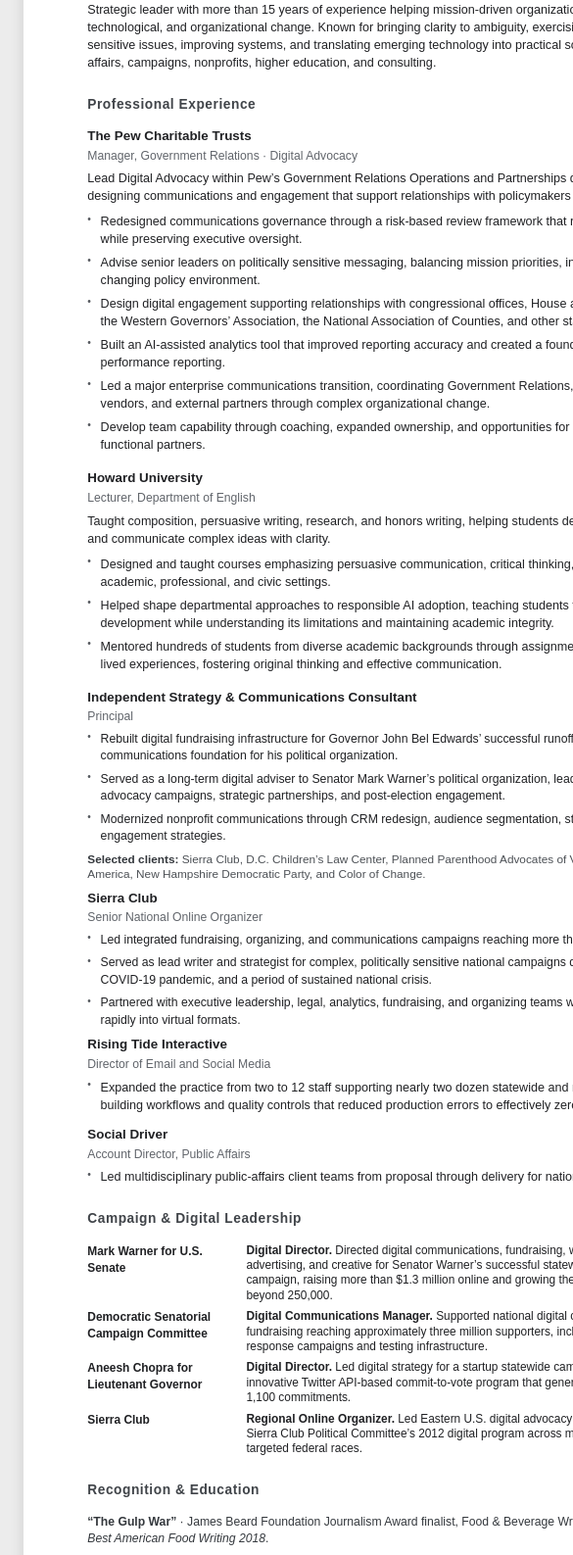
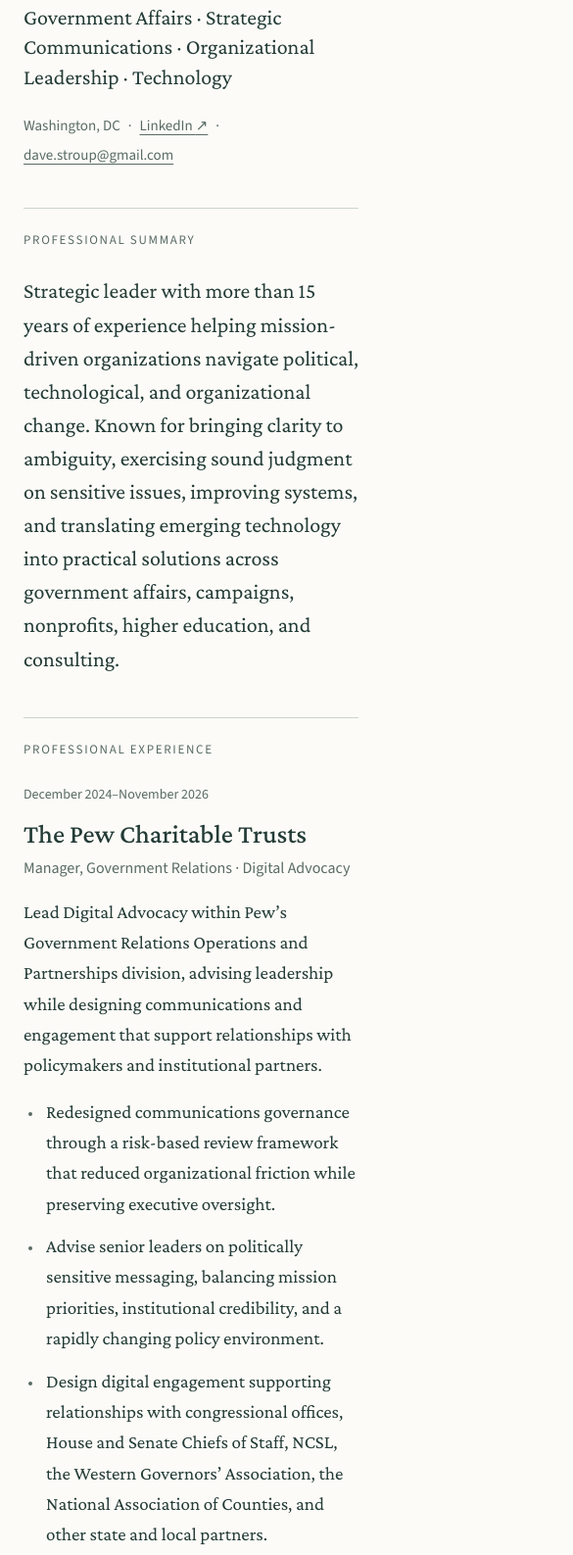
Before and after one commit to davestroup/davestroup.github.io, a plain HTML site: page resume/index.html in a window 390 px wide. Shown: the part 214-1801 px from the top of the page at 98% size, 585 px wide, since content can reach past the window. Drawn offline with nearby package versions, Linux system fonts and the light colour scheme.

Commit message:
Publish editorial resume with Google Fonts and PDF print layout

```diff
--- a/resume/index.html
+++ b/resume/index.html
@@ -3,76 +3,30 @@
 <head>
 <meta charset="utf-8">
 <title>Dave Stroup - Resume</title>
-<style>
-@page { size: Letter; margin: 0.55in 0.68in 0.42in; }
-:root {
-  --ink:#202124; --muted:#61656b; --faint:#8a8e94;
-  --serif:"Crimson Pro","EB Garamond",Georgia,serif;
-  --sans:"Source Sans 3","Clear Sans",Arial,sans-serif;
-}
-*{box-sizing:border-box}
-html,body{margin:0;padding:0;background:#fff;color:var(--ink)}
-body{font-family:var(--sans);font-size:9.45pt;line-height:1.43;-webkit-print-color-adjust:exact;print-color-adjust:exact}
-.page{break-after:auto}
-.page-break{break-before:page}
-header{margin-bottom:18pt}
-h1{font-family:var(--serif);font-weight:600;font-size:26pt;line-height:1;margin:0 0 5pt;letter-spacing:-.25pt}
-.identity{font-size:9.65pt;line-height:1.25;margin:0 0 4pt;color:#3d4146}
-.contact{font-size:8.8pt;color:var(--muted);margin:0}
-section{margin-top:18pt}
-.section-title{font-size:10.3pt;font-weight:600;letter-spacing:.04em;color:#404449;margin:0 0 11pt}
-.summary{margin:0;max-width:6.85in}
-.role{margin:0 0 13pt;break-inside:avoid}
-.role-head{display:grid;grid-template-columns:minmax(0,1fr) auto;column-gap:18pt;align-items:baseline;margin-bottom:3pt}
-.org{font-size:10.05pt;font-weight:600;line-height:1.16;margin:0}
-.dates{font-size:8.9pt;color:var(--muted);white-space:nowrap;text-align:right}
-.job-title{font-size:9.15pt;color:var(--muted);margin:1pt 0 5pt;line-height:1.2}
-.role-summary{margin:0 0 6pt}
-ul{list-style:none;margin:0;padding:0}
-li{position:relative;margin:0 0 4.5pt;padding-left:10pt;line-height:1.43}
-li::before{content:"•";position:absolute;left:0;top:-.05em;font-size:.82em;color:#55595e}
-.compact .role-summary{margin-bottom:0}
-.compact{margin-bottom:10pt}
-.client-list{margin:5pt 0 0;font-size:8.85pt;line-height:1.34;color:#4c5055}
-.client-list strong{font-weight:600;color:#34383d}
-.campaign-entry{display:grid;grid-template-columns:1.55in minmax(0,1fr) .72in;gap:10pt;margin:0 0 4.5pt;break-inside:avoid}
-.campaign-role{font-size:8.95pt;font-weight:600}
-.campaign-text{font-size:8.9pt;line-height:1.30}
-.campaign-date{font-size:8.55pt;color:var(--muted);text-align:right;white-space:nowrap}
-.edu{margin:0 0 7pt}
-.edu strong{font-weight:600}
-.recognition{font-size:9.05pt;color:#44484d}
-.recognition-item{margin:0 0 9pt;font-size:9.15pt;line-height:1.36;color:#34383d}
-.recognition-item strong{font-weight:600}
-a{color:inherit;text-decoration:none}
- .page-two{font-size:9.2pt;line-height:1.38}
- .page-two section{margin-top:8pt}
- .page-two .role{margin-bottom:6pt}
- .page-two .campaign-entry{margin-bottom:3pt}
- .page-two .recognition-item{margin-bottom:6pt}
- .page-two .edu{margin-bottom:5pt}
-@media screen{
- body{background:#ececec;padding:24px}
- .page{width:8.5in;min-height:11in;margin:0 auto 20px;background:white;padding:.55in .68in .58in;box-shadow:0 2px 14px rgba(0,0,0,.12)}
- @page{margin:0}
-}
-</style>
+<meta name="viewport" content="width=device-width, initial-scale=1">
+<link rel="preconnect" href="https://fonts.googleapis.com">
+<link rel="preconnect" href="https://fonts.gstatic.com" crossorigin>
+<link href="https://fonts.googleapis.com/css2?family=Crimson+Pro:ital,wght@0,400;0,500;0,600;1,400&amp;family=Source+Sans+3:wght@400;500;600&amp;display=swap" rel="stylesheet">
+<link rel="stylesheet" href="resume.css">
+<script src="resume.js" defer></script>
 </head>
 <body>
-<div class="page">
+<a class="skip" href="#experience">Skip to experience</a>
+<main class="page">
+<nav class="topbar" aria-label="Resume controls"><span>Dave Stroup / Résumé</span><button class="print-button" type="button" hidden>Save as PDF <span aria-hidden="true">↗</span></button></nav>
 <header>
   <h1>Dave Stroup</h1>
   <p class="identity">Government Affairs · Strategic Communications · Organizational Leadership · Technology</p>
-  <p class="contact">Washington, DC · dave.stroup@gmail.com · linkedin.com/in/davestroup</p>
+  <p class="contact">Washington, DC <span aria-hidden="true">·</span> <a href="https://www.linkedin.com/in/davestroup/">LinkedIn <span aria-hidden="true">↗</span></a> <span aria-hidden="true">·</span> <a data-email href="mailto:dave.stroup&#64;gmail.com">dave.stroup<span aria-hidden="true"> [at] </span><span class="sr-only"> at </span>gmail.com</a></p>
 </header>
 <section>
   <h2 class="section-title">Professional Summary</h2>
   <p class="summary">Strategic leader with more than 15 years of experience helping mission-driven organizations navigate political, technological, and organizational change. Known for bringing clarity to ambiguity, exercising sound judgment on sensitive issues, improving systems, and translating emerging technology into practical solutions across government affairs, campaigns, nonprofits, higher education, and consulting.</p>
 </section>
 <section>
-  <h2 class="section-title">Professional Experience</h2>
+  <h2 id="experience" class="section-title">Professional Experience</h2>
   <article class="role">
-    <div class="role-head"><h3 class="org">The Pew Charitable Trusts</h3><div class="dates">2024–Present</div></div>
+    <div class="role-head"><h3 class="org">The Pew Charitable Trusts</h3><div class="dates">December 2024–November 2026</div></div>
     <div class="job-title">Manager, Government Relations · Digital Advocacy</div>
     <p class="role-summary">Lead Digital Advocacy within Pew’s Government Relations Operations and Partnerships division, advising leadership while designing communications and engagement that support relationships with policymakers and institutional partners.</p>
     <ul>
@@ -85,7 +39,7 @@
     </ul>
   </article>
   <article class="role">
-    <div class="role-head"><h3 class="org">Howard University</h3><div class="dates">2021–2024</div></div>
+    <div class="role-head"><h3 class="org">Howard University</h3><div class="dates">July 2021–December 2024</div></div>
     <div class="job-title">Lecturer, Department of English</div>
     <p class="role-summary">Taught composition, persuasive writing, research, and honors writing, helping students develop confidence in their voice and communicate complex ideas with clarity.</p>
     <ul>
@@ -94,10 +48,10 @@
       <li>Mentored hundreds of students from diverse academic backgrounds through assignments rooted in their interests and lived experiences, fostering original thinking and effective communication.</li>
     </ul>
   </article>
-  <div class="page-break"></div>
-  <div class="page-two">
+
+  <div class="later-experience">
   <article class="role">
-    <div class="role-head"><h3 class="org">Independent Strategy &amp; Communications Consultant</h3><div class="dates">2016–2024</div></div>
+    <div class="role-head"><h3 class="org">Independent Strategy &amp; Communications Consultant</h3><div class="dates">August 2016–December 2024</div></div>
     <div class="job-title">Principal</div>
     <ul>
       <li>Rebuilt digital fundraising infrastructure for Governor John Bel Edwards’ successful runoff campaign, then established the communications foundation for his political organization.</li>
@@ -107,7 +61,7 @@
     <p class="client-list"><strong>Selected clients:</strong> Sierra Club, D.C. Children’s Law Center, Planned Parenthood Advocates of Virginia, PCCC, LISC, Faithful America, New Hampshire Democratic Party, and Color of Change.</p>
   </article>
   <article class="role">
-    <div class="role-head"><h3 class="org">Sierra Club</h3><div class="dates">2019–2021</div></div>
+    <div class="role-head"><h3 class="org">Sierra Club</h3><div class="dates">September 2019–March 2021</div></div>
     <div class="job-title">Senior National Online Organizer</div>
     <ul>
       <li>Led integrated fundraising, organizing, and communications campaigns reaching more than 1.5 million supporters.</li>
@@ -118,24 +72,24 @@
 </section>
 <section style="margin-top:0">
   <article class="role compact">
-    <div class="role-head"><h3 class="org">Rising Tide Interactive</h3><div class="dates">2015–2016</div></div>
+    <div class="role-head"><h3 class="org">Rising Tide Interactive</h3><div class="dates">June 2015–August 2016</div></div>
     <div class="job-title">Director of Email and Social Media</div>
     <ul>
       <li>Expanded the practice from two to 12 staff supporting nearly two dozen statewide and national campaigns, while building workflows and quality controls that reduced production errors to effectively zero.</li>
     </ul>
   </article>
   <article class="role compact">
-    <div class="role-head"><h3 class="org">Social Driver</h3><div class="dates">2015</div></div>
+    <div class="role-head"><h3 class="org">Social Driver</h3><div class="dates">January 2015–June 2015</div></div>
     <div class="job-title">Account Director, Public Affairs</div>
     <ul><li>Led multidisciplinary public-affairs client teams from proposal through delivery for national advocacy organizations.</li></ul>
   </article>
 </section>
 <section>
   <h2 class="section-title">Campaign &amp; Digital Leadership</h2>
-  <div class="campaign-entry"><div class="campaign-role">Mark Warner for U.S. Senate</div><div class="campaign-text"><strong>Digital Director.</strong> Directed digital communications, fundraising, web strategy, advertising, and creative for Senator Warner’s successful statewide reelection campaign, raising more than $1.3 million online and growing the supporter list beyond 250,000.</div><div class="campaign-date">2014</div></div>
-  <div class="campaign-entry"><div class="campaign-role">Democratic Senatorial Campaign Committee</div><div class="campaign-text"><strong>Digital Communications Manager.</strong> Supported national digital communications and fundraising reaching approximately three million supporters, including rapid-response campaigns and testing infrastructure.</div><div class="campaign-date">2013–2014</div></div>
-  <div class="campaign-entry"><div class="campaign-role">Aneesh Chopra for Lieutenant Governor</div><div class="campaign-text"><strong>Digital Director.</strong> Led digital strategy for a startup statewide campaign, including an innovative Twitter API-based commit-to-vote program that generated more than 1,100 commitments.</div><div class="campaign-date">2013</div></div>
-  <div class="campaign-entry"><div class="campaign-role">Sierra Club</div><div class="campaign-text"><strong>Regional Online Organizer.</strong> Led Eastern U.S. digital advocacy and managed the Sierra Club Political Committee’s 2012 digital program across more than 57 targeted federal races.</div><div class="campaign-date">2011–2013</div></div>
+  <div class="campaign-entry"><div class="campaign-role">Mark Warner for U.S. Senate</div><div class="campaign-text"><strong>Digital Director.</strong> Directed digital communications, fundraising, web strategy, advertising, and creative for Senator Warner’s successful statewide reelection campaign, raising more than $1.3 million online and growing the supporter list beyond 250,000.</div><div class="campaign-date">February 2014–December 2014</div></div>
+  <div class="campaign-entry"><div class="campaign-role">Democratic Senatorial Campaign Committee</div><div class="campaign-text"><strong>Digital Communications Manager.</strong> Supported national digital communications and fundraising reaching approximately three million supporters, including rapid-response campaigns and testing infrastructure.</div><div class="campaign-date">July 2013–February 2014</div></div>
+  <div class="campaign-entry"><div class="campaign-role">Aneesh Chopra for Lieutenant Governor</div><div class="campaign-text"><strong>Digital Director.</strong> Led digital strategy for a startup statewide campaign, including an innovative Twitter API-based commit-to-vote program that generated more than 1,100 commitments.</div><div class="campaign-date">February 2013–June 2013</div></div>
+  <div class="campaign-entry"><div class="campaign-role">Sierra Club</div><div class="campaign-text"><strong>Regional Online Organizer.</strong> Led Eastern U.S. digital advocacy and managed the Sierra Club Political Committee’s 2012 digital program across more than 57 targeted federal races.</div><div class="campaign-date">October 2011–February 2013</div></div>
 </section>
 <section>
   <h2 class="section-title">Recognition &amp; Education</h2>
@@ -144,6 +98,6 @@
   <p class="edu"><strong>Georgetown University</strong> · B.A., Economics, 2006</p>
 </section>
   </div>
-</div>
+<footer>Dave Stroup <span aria-hidden="true">/</span> Government affairs · Communications · Technology</footer></main>
 </body>
 </html>
--- /dev/null
+++ b/resume/resume.css
@@ -0,0 +1,42 @@
+:root{--paper:#fcfbf8;--ink:#233b36;--muted:#596b64;--line:#cdd5cb;--highlight:#e1edce;--serif:"Crimson Pro",Georgia,serif;--sans:"Source Sans 3",Arial,sans-serif;color-scheme:light}
+*{box-sizing:border-box}
+html{scroll-behavior:smooth}
+body{margin:0;background:var(--paper);color:var(--ink);font:19px/1.65 var(--serif)}
+a{color:inherit;text-underline-offset:4px}
+button{font:inherit;cursor:pointer;color:inherit}
+button:focus-visible,a:focus-visible{outline:3px solid #50764a;outline-offset:4px}
+.page{max-width:1080px;padding:28px 64px 40px;margin:auto}
+.preview-banner{text-align:center;background:#e7e9df;padding:9px 18px;font:13px/1.5 var(--sans);color:#45544b}
+.topbar{display:flex;justify-content:space-between;align-items:center;gap:18px;padding-bottom:24px;border-bottom:1px solid var(--line);font:13px/1.5 var(--sans);letter-spacing:.1em;text-transform:uppercase}
+.print-button{border:0;border-radius:5px;background:var(--ink);color:var(--paper);padding:12px 19px;font:15px/1.4 var(--sans);letter-spacing:0;text-transform:none}
+header{margin:52px 0 24px}
+h1{font:500 clamp(50px,7vw,78px)/1 var(--serif);letter-spacing:-2px;margin:0 0 22px}
+.identity{max-width:690px;font:400 clamp(22px,3vw,28px)/1.4 var(--serif);margin:0 0 22px}
+.contact{display:flex;flex-wrap:wrap;align-items:center;gap:8px 16px;font:15px/1.5 var(--sans);color:var(--muted);margin:0}
+.annotation-hint{font:13px/1.5 var(--sans);color:var(--muted);margin:0 0 38px}
+section{margin-top:42px}
+.section-title{font:500 13px/1.5 var(--sans);letter-spacing:.13em;text-transform:uppercase;color:var(--muted);border-top:1px solid var(--line);padding-top:22px;margin:0 0 26px;scroll-margin-top:20px}
+.summary{max-width:760px;margin:0;font-size:22px;line-height:1.55}
+.role{position:relative;padding-left:200px;margin-bottom:42px}
+.role-head{margin:0 0 6px}
+.org{font:500 29px/1.2 var(--serif);margin:0}
+.dates{position:absolute;top:5px;left:0;width:160px;font:14px/1.5 var(--sans);color:var(--muted)}
+.job-title{font:16px/1.45 var(--sans);color:var(--muted);margin:0 0 18px}
+.role-summary{margin:0 0 16px}
+ul{padding-left:20px;margin:0}
+li{padding-left:3px;margin:0 0 12px}
+li::marker{font-size:.7em;color:var(--muted)}
+.client-list{font:15px/1.6 var(--sans);color:var(--muted);margin-top:18px}
+.campaign-entry{display:grid;grid-template-columns:180px minmax(0,1fr);gap:5px 20px;margin:0 0 28px}
+.campaign-role{font:500 18px/1.4 var(--sans);grid-column:2}
+.campaign-date{grid-column:1;grid-row:1 / span 2;font:14px/1.5 var(--sans);color:var(--muted);padding-top:3px}
+.campaign-text{grid-column:2}
+.edu,.recognition-item{margin:0 0 22px}.recognition{font:15px/1.5 var(--sans);color:var(--muted)}
+[hidden]{display:none!important}
+footer{font:13px/1.5 var(--sans);color:var(--muted);border-top:1px solid var(--line);padding-top:20px;margin-top:42px}
+.skip{position:absolute;top:-80px;left:20px;background:#fff;padding:10px;z-index:10}.skip:focus{top:10px}
+.sr-only{position:absolute;width:1px;height:1px;overflow:hidden;clip-path:inset(50%)}
+@media(max-width:700px){.page{padding:24px}.role{padding-left:0}.dates{position:static;width:auto;margin-bottom:8px}.role-head{display:flex;flex-direction:column-reverse;gap:6px}.org{font-size:27px}.campaign-entry{display:flex;flex-direction:column;gap:8px}.campaign-date{order:-1}.annotation{position:static;width:100%;margin:14px 0}.annotated{position:static}.contact{gap:8px}.topbar{font-size:12px}.print-button{padding:12px;font-size:14px}}
+@media(prefers-reduced-motion:reduce){html{scroll-behavior:auto}}
+@page{size:Letter;margin:.6in}
+@media print{body{background:#fff;color:#202124;font:10pt/1.4 var(--sans)}.page{max-width:none;padding:0}.topbar,.preview-banner,.annotation-hint,.annotation,footer,.skip{display:none!important}header{margin:0 0 16pt}h1{font-size:30pt;margin:0 0 7pt;letter-spacing:-.5pt}.identity{font:11pt/1.3 var(--sans);margin:0 0 6pt;max-width:none}.contact{font-size:9pt;gap:6pt}.contact a{text-decoration:none}.contact a[href^="https"]::after{content:" (linkedin.com/in/davestroup)"}.summary{font-size:10pt;line-height:1.4;max-width:none}section{margin-top:16pt}.section-title{font-size:10pt;padding-top:9pt;margin:0 0 12pt;break-after:avoid}.role{padding:0;margin-bottom:15pt}.role-head{display:flex;flex-direction:row;justify-content:space-between;gap:12pt;align-items:baseline}.org{font-size:13pt}.dates{position:static;width:auto;font-size:9pt;white-space:nowrap}.job-title{font-size:9pt;margin:3pt 0 7pt}.role-summary{margin:0 0 6pt}li{margin-bottom:5pt}.annotation-trigger{background:none;border:0;padding:0;cursor:auto}.client-list,.recognition{font-size:9pt}.campaign-entry{display:block;margin-bottom:10pt;break-inside:avoid}.campaign-role{font-size:10pt}.campaign-date{font-size:9pt;margin-top:3pt}.role-head,.job-title{break-after:avoid}.edu,.recognition-item{margin-bottom:8pt}.contact span[aria-hidden]{display:none}}
--- /dev/null
+++ b/resume/resume.js
@@ -0,0 +1,7 @@
+document.querySelectorAll('[data-email]').forEach(link=>{
+  const email=['dave.stroup','gmail.com'].join('@');
+  link.href=`mailto:${email}`;link.textContent=email;
+});
+const printButton=document.querySelector('.print-button');
+printButton.hidden=false;
+printButton.addEventListener('click',async()=>{await document.fonts.ready;window.print();});
```
